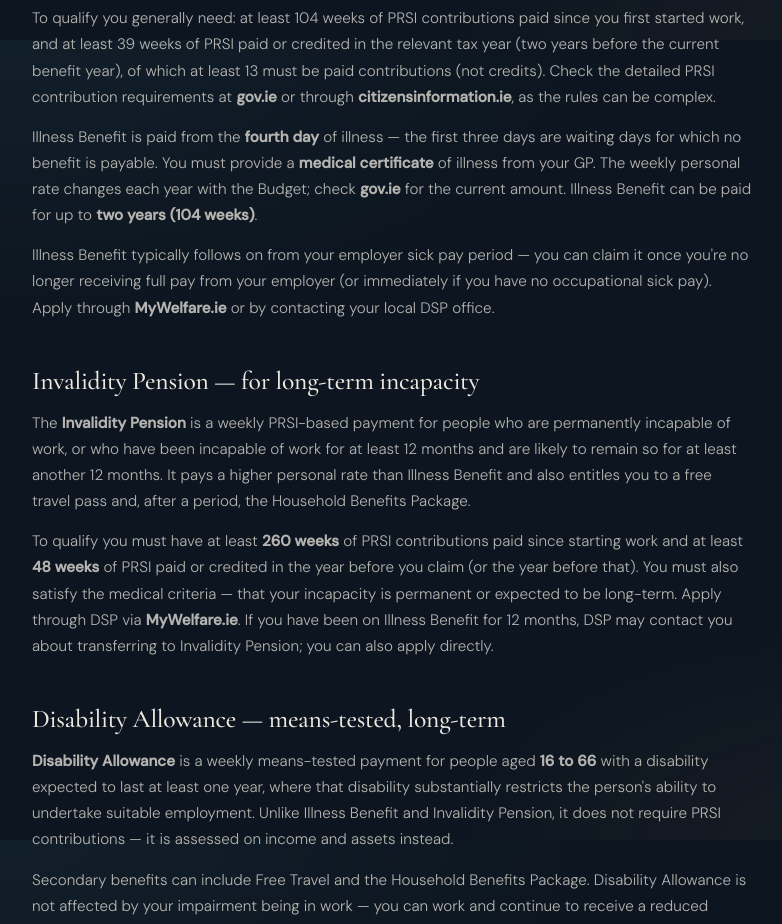
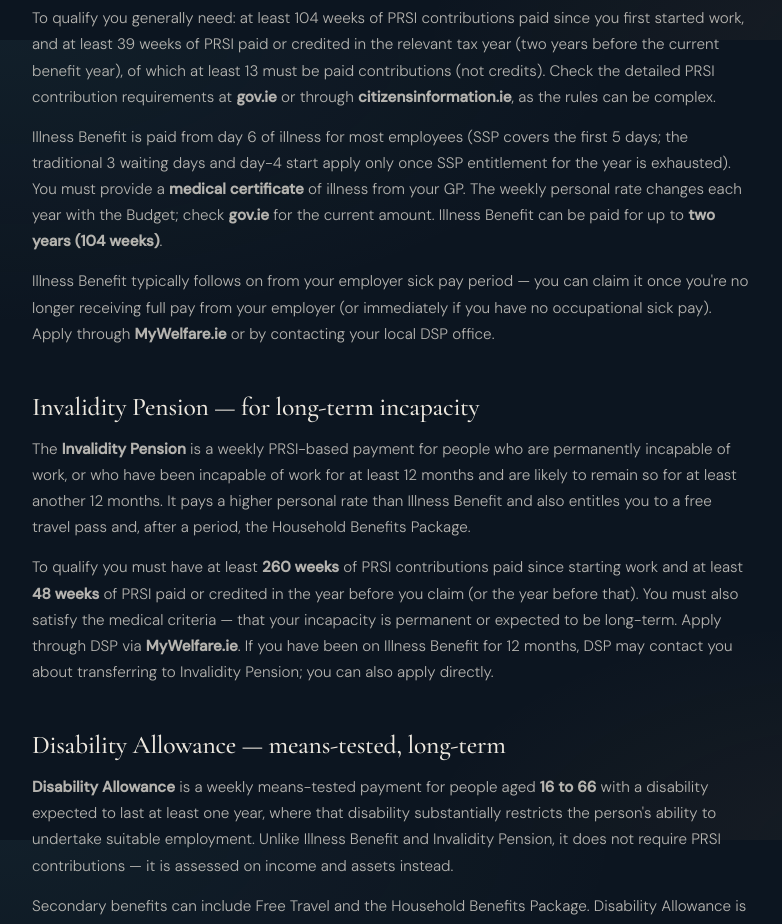
Before and after one commit to waynemstevens-lab/cut-adrift, a plain HTML site: page Public/what-to-do-after-a-serious-diagnosis-ie/index.html in a window 1280 px wide. Shown: the part 2360-3284 px from the top of the page, without its empty margins (248-1030 px from the left). Drawn offline with nearby package versions, Linux system fonts and the light colour scheme.

Commit message:
IE: fix Illness Benefit fourth day → day 6 on what-to-do-after-a-serious-diagnosis-ie

```diff
--- a/Public/what-to-do-after-a-serious-diagnosis-ie/index.html
+++ b/Public/what-to-do-after-a-serious-diagnosis-ie/index.html
@@ -223,7 +223,7 @@
     <h2>Illness Benefit — when employer sick pay ends</h2>
     <p><strong>Illness Benefit</strong> is a weekly payment from the <strong>Department of Social Protection (DSP)</strong> for people who cannot work due to illness and have sufficient <strong>Pay-Related Social Insurance (PRSI)</strong> contributions. It is not means-tested.</p>
     <p>To qualify you generally need: at least 104 weeks of PRSI contributions paid since you first started work, and at least 39 weeks of PRSI paid or credited in the relevant tax year (two years before the current benefit year), of which at least 13 must be paid contributions (not credits). Check the detailed PRSI contribution requirements at <strong>gov.ie</strong> or through <strong>citizensinformation.ie</strong>, as the rules can be complex.</p>
-    <p>Illness Benefit is paid from the <strong>fourth day</strong> of illness — the first three days are waiting days for which no benefit is payable. You must provide a <strong>medical certificate</strong> of illness from your GP. The weekly personal rate changes each year with the Budget; check <strong>gov.ie</strong> for the current amount. Illness Benefit can be paid for up to <strong>two years (104 weeks)</strong>.</p>
+    <p>Illness Benefit is paid from day 6 of illness for most employees (SSP covers the first 5 days; the traditional 3 waiting days and day-4 start apply only once SSP entitlement for the year is exhausted). You must provide a <strong>medical certificate</strong> of illness from your GP. The weekly personal rate changes each year with the Budget; check <strong>gov.ie</strong> for the current amount. Illness Benefit can be paid for up to <strong>two years (104 weeks)</strong>.</p>
     <p>Illness Benefit typically follows on from your employer sick pay period — you can claim it once you're no longer receiving full pay from your employer (or immediately if you have no occupational sick pay). Apply through <strong>MyWelfare.ie</strong> or by contacting your local DSP office.</p>
 
     <h2>Invalidity Pension — for long-term incapacity</h2>
```
